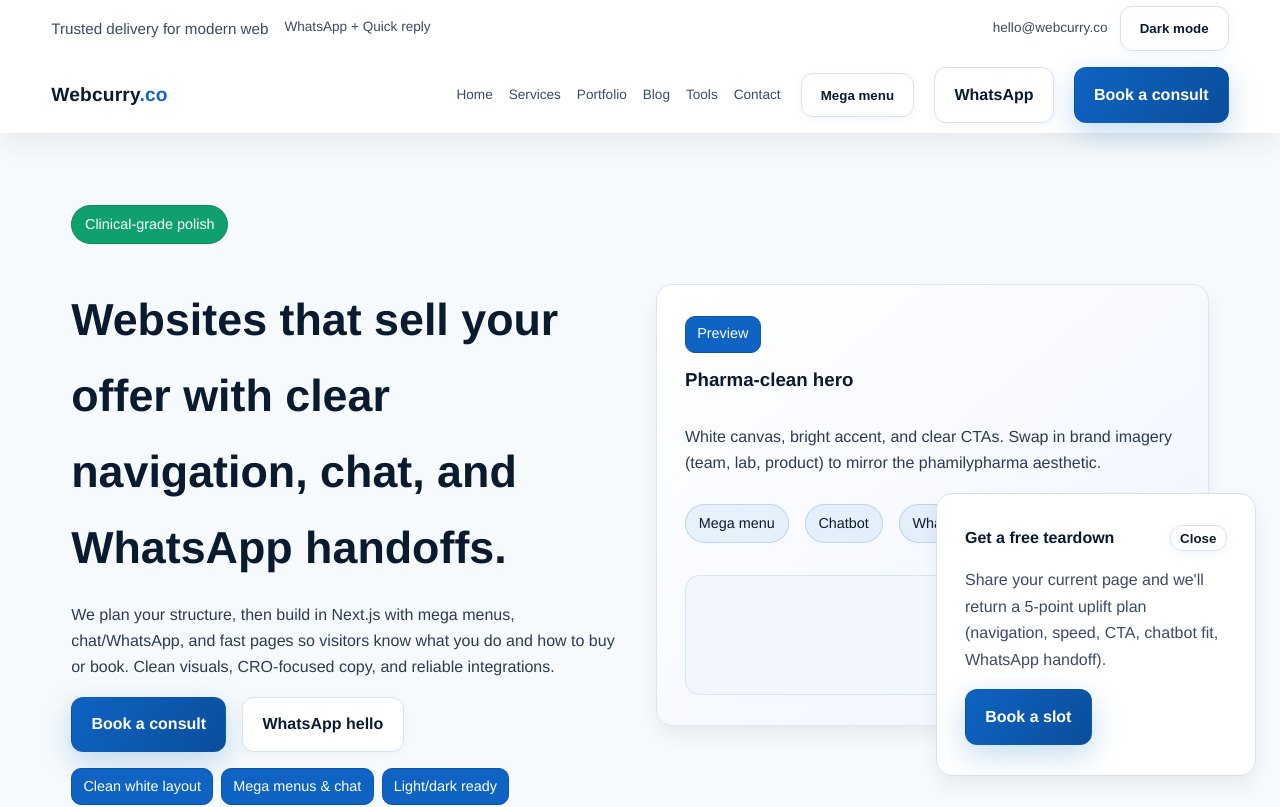
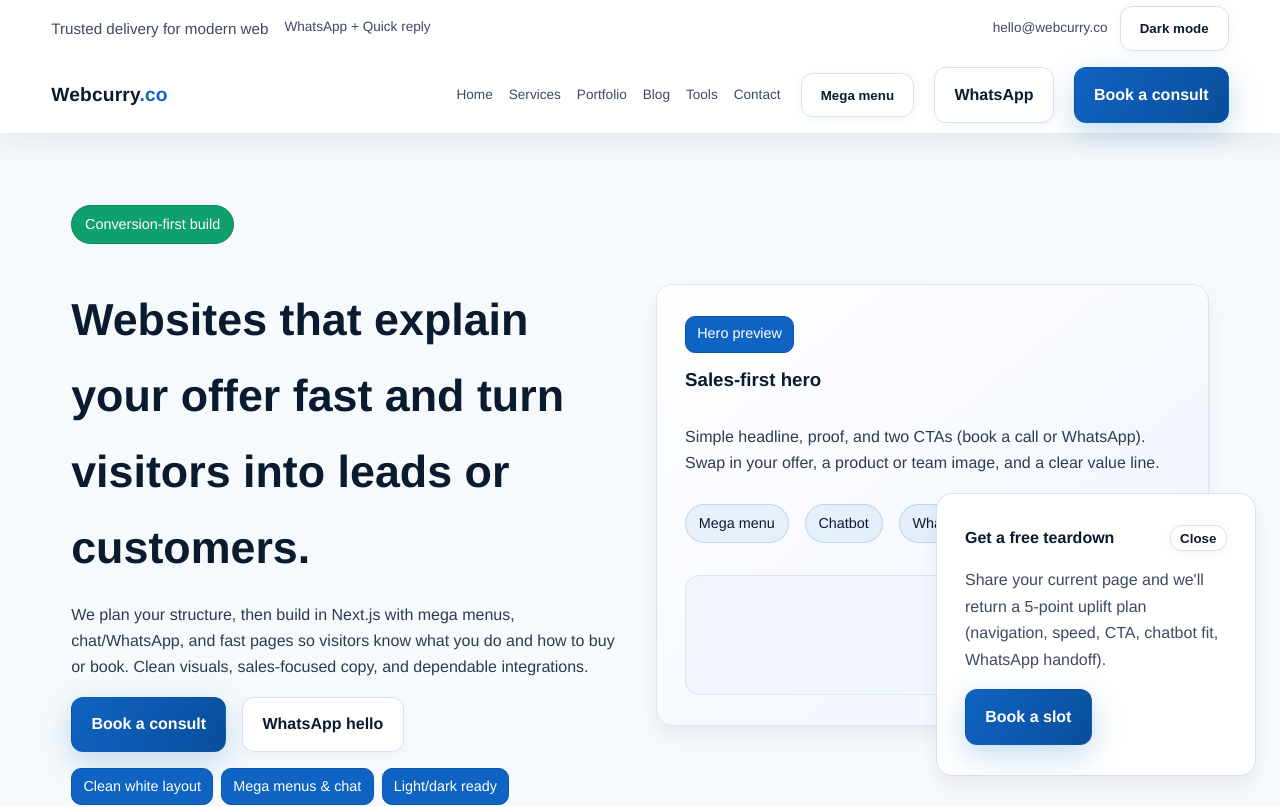
Before and after one commit to websmartshubhamk/webcurry.co, a Next.js app: page / in a window 1280 px wide. Shown: the top 807 px of the page. Built offline with nearby package versions, Linux system fonts and the light colour scheme.

Commit message:
content: refocus hero copy to selling websites and clear CTAs

```diff
--- a/app/page.tsx
+++ b/app/page.tsx
@@ -19,13 +19,13 @@ export default function Home() {
           style={{ display: "grid", gridTemplateColumns: "repeat(auto-fit, minmax(320px, 1fr))", gap: "2rem", alignItems: "center" }}
         >
           <div>
-            <span className="pill pill-success">Clinical-grade polish</span>
+            <span className="pill pill-success">Conversion-first build</span>
             <h1 style={{ fontSize: "2.8rem", marginBottom: "0.75rem", lineHeight: 1.7, fontWeight: 650 }}>
-              Websites that sell your offer with clear navigation, chat, and WhatsApp handoffs.
+              Websites that explain your offer fast and turn visitors into leads or customers.
             </h1>
             <p className="muted" style={{ color: "#2d3b52" }}>
               We plan your structure, then build in Next.js with mega menus, chat/WhatsApp, and fast pages so visitors know what you do and how to
-              buy or book. Clean visuals, CRO-focused copy, and reliable integrations.
+              buy or book. Clean visuals, sales-focused copy, and dependable integrations.
             </p>
             <div className="flex" style={{ flexWrap: "wrap" }}>
               <Link className="btn btn-primary" href="/contact">
@@ -54,11 +54,11 @@ export default function Home() {
             }}
           >
             <span className="badge" style={{ alignSelf: "flex-start" }}>
-              Preview
+              Hero preview
             </span>
-            <h3 style={{ margin: 0 }}>Pharma-clean hero</h3>
+            <h3 style={{ margin: 0 }}>Sales-first hero</h3>
             <p className="muted" style={{ color: "#2d3b52" }}>
-              White canvas, bright accent, and clear CTAs. Swap in brand imagery (team, lab, product) to mirror the phamilypharma aesthetic.
+              Simple headline, proof, and two CTAs (book a call or WhatsApp). Swap in your offer, a product or team image, and a clear value line.
             </p>
             <div className="flex" style={{ flexWrap: "wrap" }}>
               <div className="pill">Mega menu</div>
```
